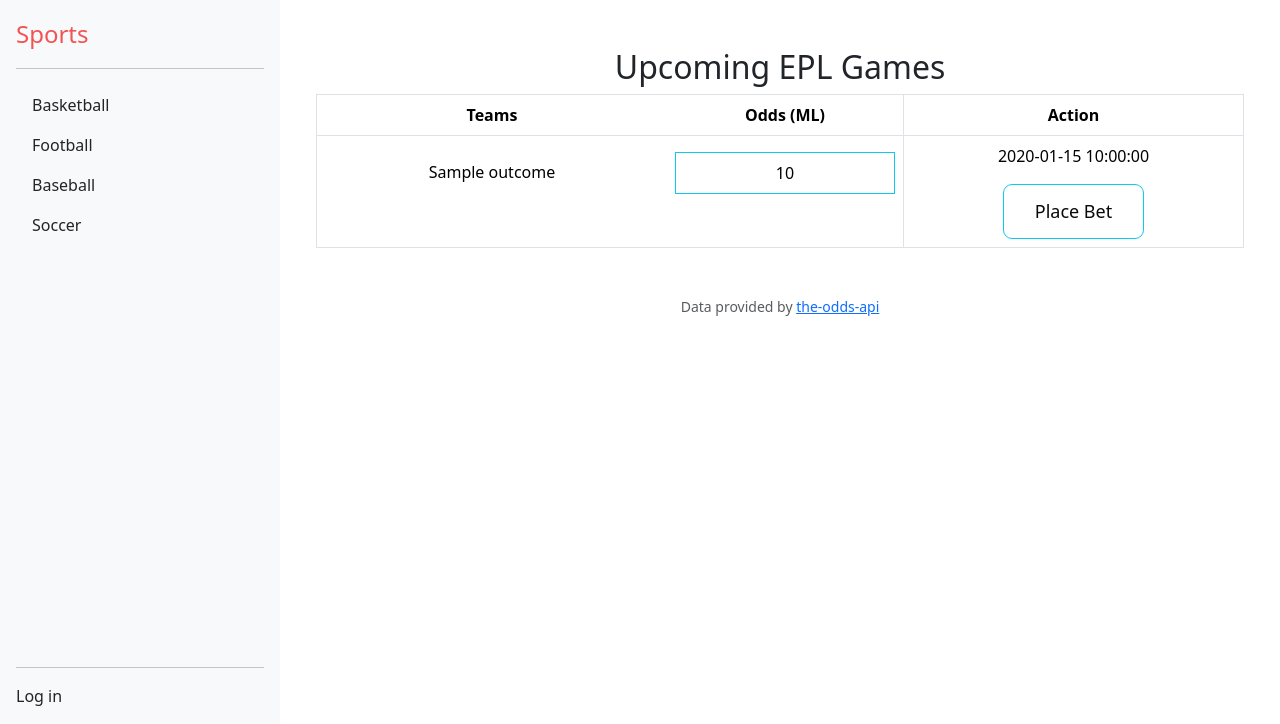
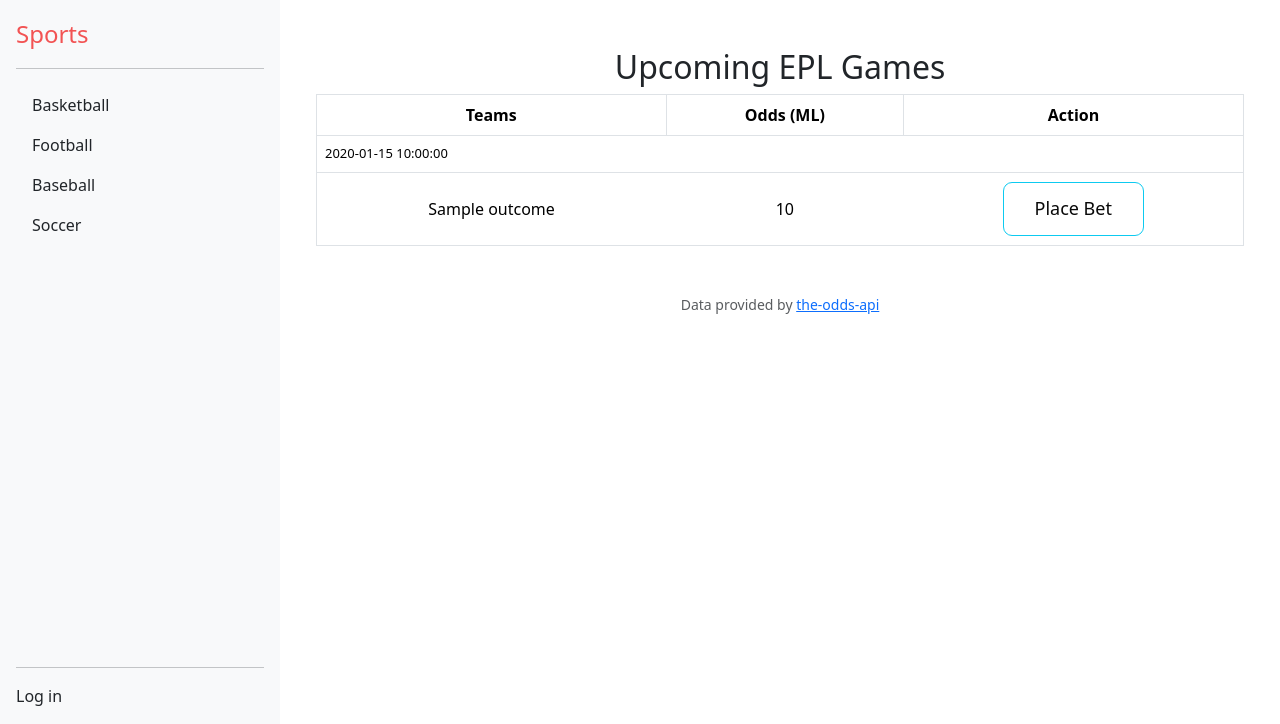
Before and after one commit to bowenslingluff/Hoo-You-Got, a Flask app: template templates/soccer.html in a window 1280 px wide. Shown: the part 76-800 px from the top of the page. Run offline with Flask 3, Linux system fonts and the light colour scheme; the template is opened without the code that fills it: most values are stand-ins (such as "Sample title", 1, 10 or a date in 2020).

Commit message:
completing sports pages

```diff
--- a/helpers.py
+++ b/helpers.py
@@ -57,7 +57,7 @@ def usd(value):
 
 def get_commenceTimeTo():
     cur_time = datetime.now()
-    ret = cur_time + timedelta(hours=20)
+    ret = cur_time + timedelta(hours=168)
     return ret.replace(microsecond=0).isoformat() + 'Z'
 
 def is_after_commence_time(commence_time):
--- a/templates/soccer.html
+++ b/templates/soccer.html
@@ -11,31 +11,39 @@
         <table class="table table-bordered">
             <thead>
                 <tr>
-                    <th class="no-right-border">Teams</th>
-                    <th class="no-left-border">Odds (ML)</th>
+                    <th>Teams</th>
+                    <th>Odds (ML)</th>
                     <th class="bet-column">Action</th>
                 </tr>
             </thead>
             <tbody>
                 {% for game in games %}
                 <tr>
+                    <td class="game-time" colspan="3">
+                        <div class="no-bottom-border">
+                            <span class="d-inline-block no-right-border">{{ game.commence_time }}</span>
+                            {% if game.live %}
+                                <p class="text-danger ml-2 mb-0 d-inline-block no-left-border">&nbsp[LIVE]</p>
+                            {% endif %}
+                        </div>
+                    </td>
+
+                </tr>
+                <tr>
                     <td class="no-right-border">
+                        <div class="">
+                            {% for outcome in game.moneyline %}
+                                <p class="my-2 py-2">{{ outcome.name }}</p>
+                            {% endfor %}
+                        </div>
+                    </td>
+                    <td class="no-left-border no-right-border">
                         {% for outcome in game.moneyline %}
-                            <p class="my-2 py-2">{{ outcome.name }}</p>
-                        {% endfor %}</td>
-                    <td class="no-left-border">
-                        {% for outcome in game.moneyline %}
-                            <p class="my-2 py-2 border border-info">{{ outcome.price }}</p>
+                            <p class="my-2 py-2 rounded">{{ outcome.price }}</p>
                         {% endfor %}
                     </td>
-                    <td>
-                        <div class="mx-0 px-2 mb-3">
-                            <span class="d-inline-block">{{ game.commence_time }}</span>
-                            {% if game.live %}
-                                <p class="text-danger ml-2 mb-0 d-inline-block">[LIVE]</p>
-                            {% endif %}
-                        </div>
-                        <form action="/soccer" method="POST">
+                    <td class="no-left-border align-middle">
+                        <form action="/soccer" method="POST" class="d-inline-block">
                           <input type="hidden" name="game_id" value="{{ game.game_id }}">
                           <input type="hidden" name="sport" value="soccer_epl">
                             <button type="submit" class="place-bet border border-info">Place Bet</button>
```
Also changed, not shown: templates/basketball.html (+23 -15 lines).
